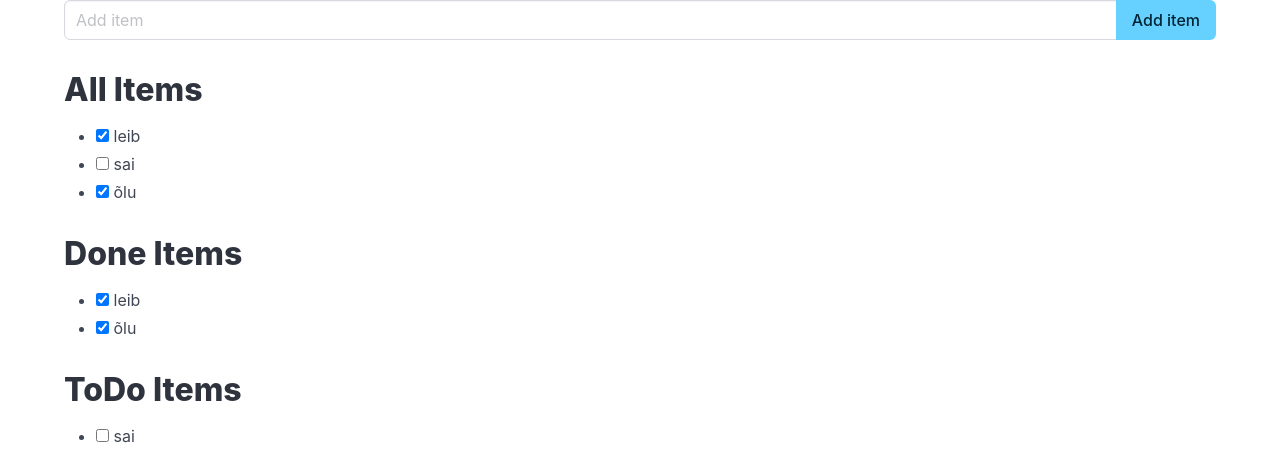
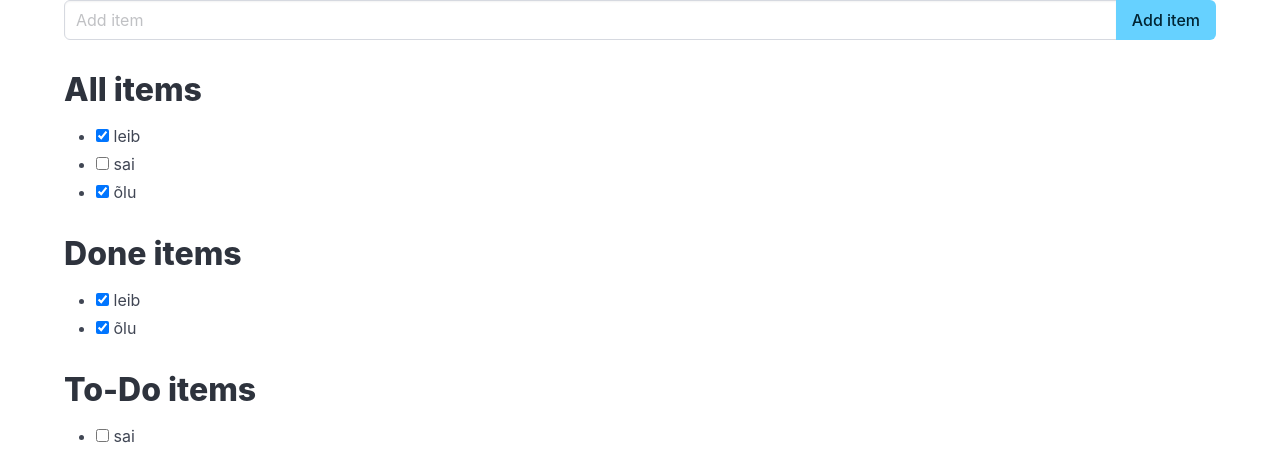
Before and after one commit to user99775533LiterallyPredictedThis/learnnode, a Vue app: page / in a window 1280 px wide. Shown: the top 458 px of the page. Built offline with nearby package versions, Linux system fonts and the light colour scheme.

Commit message:
Add itemList component

```diff
--- a/src/App.vue
+++ b/src/App.vue
@@ -1,5 +1,6 @@
 <script setup>
 import { computed, ref } from "vue";
+import ItemList from "./ItemList.vue";
 
 let i = 1;
 let newItem = ref("");
@@ -10,9 +11,10 @@ let items = ref([
 ]);
 let code = ref(404);
 function addItem() {
-  items.value.push({id: i++, name: newItem.value, isDone: false});
-  newItem.value = "";
+    if(newItem.value.trim() !== '')
+  items.value.push({id: i++, name: newItem.value.trim(), isDone: false});
 }
+newItem.value = "";
 
 let doneItems = computed(() => {
 return items.value.filter(item => item.isDone);
@@ -33,6 +35,7 @@ return items.value.filter(item => !item.isDone);
             class="input"
             type="text"
             placeholder="Add item"
+            @keydown.enter="addItem"
           />
         </div>
         <div class="control">
@@ -41,29 +44,9 @@ return items.value.filter(item => !item.isDone);
       </div>
       <h1>{{ newItem }}</h1>
 
-      <h1>All Items</h1>
-      <ul>
-        <li v-for="item in items" :key="item.id">
-            <input type="checkbox" v-model="item.isDone"></input>
-            {{ item.name }}
-        </li>
-      </ul>
-
-      <h1>Done Items</h1>
-      <ul>
-        <li v-for="item in doneItems" :key="item.id">
-            <input type="checkbox" v-model="item.isDone"></input>
-            {{ item.name }}
-        </li>
-      </ul>
-
-      <h1>ToDo Items</h1>
-      <ul>
-        <li v-for="item in toDoItems" :key="item.id">
-            <input type="checkbox" v-model="item.isDone"></input>
-            {{ item.name }}
-        </li>
-      </ul>
+<ItemList :items="items" title="All items"></ItemList>
+<ItemList :items="doneItems" title="Done items"></ItemList>
+<ItemList :items="toDoItems" title="To-Do items"></ItemList>
 
       <input
         v-model="code"
--- /dev/null
+++ b/src/ItemList.vue
@@ -0,0 +1,12 @@
+<script setup>
+defineProps(['items', 'title']);
+</script>
+<template>
+    <h1>{{ title }}</h1>
+      <ul>
+        <li v-for="item in items" :key="item.id">
+            <input type="checkbox" v-model="item.isDone"></input>
+            {{ item.name }}
+        </li>
+      </ul>
+</template>
```
